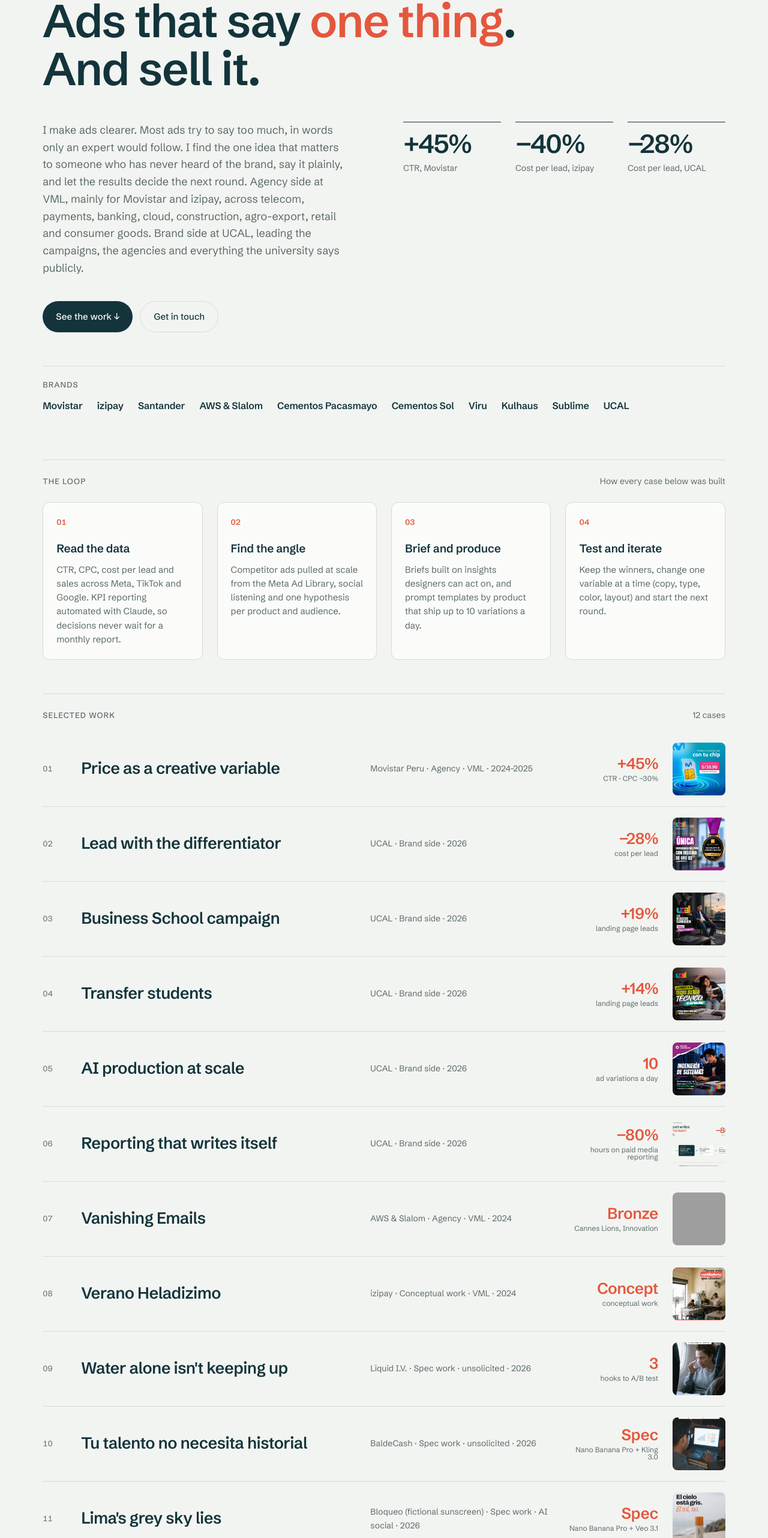
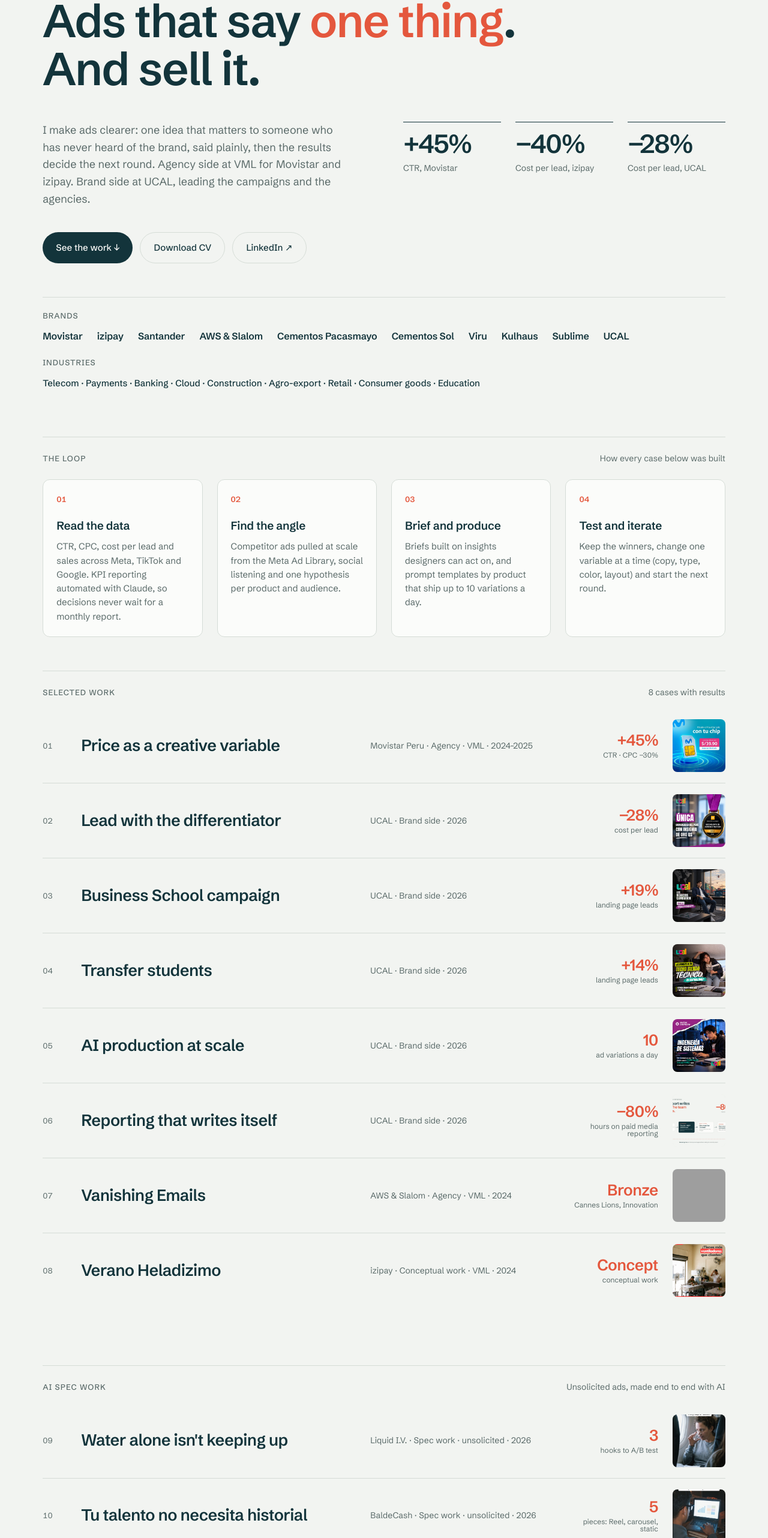
Before and after one commit to Elprisas98/sebastian-carrillo, a plain HTML site: page index.html in a window 1280 px wide. Shown: the part 236-2800 px from the top of the page at 60% size. Drawn offline with Linux system fonts and the light colour scheme; grey boxes are pictures that could not be loaded.

Commit message:
Recruiter pass: CV and LinkedIn buttons, shorter intro, industries line, concrete spec metrics, separate AI spec section
Co-Authored-By: Claude Opus 5.5 <noreply@anthropic.com>

```diff
--- a/app.js
+++ b/app.js
@@ -84,7 +84,7 @@ const CASES = [
     slug: "spec-baldecash",
     title: "Tu talento no necesita historial",
     client: "BaldeCash", side: "Spec work · unsolicited", year: "2026",
-    metric: "Spec", metricLabel: "Nano Banana Pro + Kling 3.0",
+    metric: "5", metricLabel: "pieces: Reel, carousel, static",
     thumb: "spec-baldecash-ugc",
     insight: "\"I have the talent. What I don't have is a credit history.\" Banks judge students on something they have not had the chance to build yet.",
     body: [
@@ -106,7 +106,7 @@ const CASES = [
     slug: "spec-bloqueo-ugc",
     title: "Lima's grey sky lies",
     client: "Bloqueo (fictional sunscreen)", side: "Spec work · AI social", year: "2026",
-    metric: "Spec", metricLabel: "Nano Banana Pro + Veo 3.1",
+    metric: "3", metricLabel: "pieces: 2 statics + UGC",
     thumb: "spec-bloqueo-product",
     insight: "In Lima, sunscreen feels like a summer thing. The grey sky still burns.",
     body: [
@@ -124,7 +124,7 @@ const CASES = [
     slug: "spec-casa-barrio",
     title: "45 m², no excuses",
     client: "Casa Barrio (fictional home store)", side: "Spec work · AI UGC", year: "2026",
-    metric: "Spec", metricLabel: "Nano Banana Pro + Veo 3.1",
+    metric: "17 s", metricLabel: "before-and-after UGC",
     thumb: "spec-casabarrio-ugc",
     insight: "Everyone in Lima complains their apartment is small. Usually the apartment is fine. The furniture is too big.",
     body: [
@@ -276,7 +276,7 @@ const ES = {
     mp4Captions: ["Gancho A: el vuelo", "Gancho B: la mañana después", "Gancho C: hot yoga"],
   },
   "spec-baldecash": {
-    side: "Trabajo especulativo · sin encargo", metric: "Spec",
+    side: "Trabajo especulativo · sin encargo", metric: "5", metricLabel: "piezas: Reel, carrusel y estático",
     insight: "\"Tengo el talento. Lo que no tengo es historial.\" El banco mide al estudiante por algo que todavía no tuvo oportunidad de construir.",
     body: [
       "Propuesta especulativa para BaldeCash, la fintech peruana que financia laptops a estudiantes sin historial crediticio ni garante. Su pauta habla de producto y precio; la oportunidad era llevar a los anuncios el argumento que solo ellos pueden usar.",
@@ -287,6 +287,7 @@ const ES = {
     captions: ["Carrusel 1/3: el meme", "Carrusel 2/3: la frase", "Carrusel 3/3: la oferta", "Estático: desde el cel vs. pantalla completa"],
   },
   "spec-bloqueo-ugc": {
+    metricLabel: "piezas: 2 estáticos + UGC",
     title: "El cielo gris de Lima miente", client: "Bloqueo (protector solar ficticio)", side: "Trabajo especulativo · social con IA",
     insight: "En Lima, el bloqueador parece cosa de verano. El cielo gris quema igual.",
     body: [
@@ -297,6 +298,7 @@ const ES = {
     captions: ["Pauta: producto", "Pauta: lifestyle"],
   },
   "spec-casa-barrio": {
+    metricLabel: "UGC de antes y después",
     title: "45 m², sin excusas", client: "Casa Barrio (tienda de hogar ficticia)", side: "Trabajo especulativo · UGC con IA",
     insight: "En Lima todos se quejan de que su depa es chico. Casi siempre el depa está bien. Los muebles son demasiado grandes.",
     body: [
@@ -360,7 +362,7 @@ const thumbSrc = (c) => c.thumbUrl || A(c.thumb);
 const thumbHtml = (c) => c.tile ? `<span class="thumb tile">${esc(c.tile)}</span>` : `<img class="thumb" src="${thumbSrc(c)}" alt="" loading="lazy">`;
 
 function workView() {
-  const rows = CASES.map(loc).map((c, i) => `
+  const row = (c, i) => `
     <li class="case-row">
       <a href="#/work/${c.slug}">
         <span class="num">${String(i + 1).padStart(2, "0")}</span>
@@ -369,7 +371,13 @@ function workView() {
         <span class="metric">${esc(c.metric)}<small>${esc(c.metricLabel)}</small></span>
         ${thumbHtml(c)}
       </a>
-    </li>`).join("");
+    </li>`;
+  const all = CASES.map(loc);
+  const isSpec = (c) => c.slug.startsWith("spec-");
+  const real = all.filter((c) => !isSpec(c));
+  const spec = all.filter(isSpec);
+  const rows = real.map((c, i) => row(c, i)).join("");
+  const specRows = spec.map((c, i) => row(c, real.length + i)).join("");
 
   return `
     <section class="view">
@@ -378,8 +386,8 @@ function workView() {
         <h1 class="display">${T("Ads that say <em>one thing</em>. And sell it.", "Anuncios que dicen <em>una sola cosa</em>. Y la venden.")}</h1>
         <div class="hero-grid">
           <p>${T(
-            "I make ads clearer. Most ads try to say too much, in words only an expert would follow. I find the one idea that matters to someone who has never heard of the brand, say it plainly, and let the results decide the next round. Agency side at VML, mainly for Movistar and izipay, across telecom, payments, banking, cloud, construction, agro-export, retail and consumer goods. Brand side at UCAL, leading the campaigns, the agencies and everything the university says publicly.",
-            "Hago anuncios más claros. La mayoría intenta decir demasiado, con palabras que solo entendería un experto. Busco la idea que le importa a alguien que nunca oyó de la marca, la digo simple y dejo que los resultados decidan la siguiente ronda. En agencia, en VML, principalmente para Movistar e izipay, en telecomunicaciones, pagos, banca, nube, construcción, agroexportación, retail y consumo masivo. En marca, en UCAL, a cargo de las campañas, las agencias y todo lo que la universidad dice en público.")}</p>
+            "I make ads clearer: one idea that matters to someone who has never heard of the brand, said plainly, then the results decide the next round. Agency side at VML for Movistar and izipay. Brand side at UCAL, leading the campaigns and the agencies.",
+            "Hago anuncios más claros: una idea que le importe a alguien que nunca oyó de la marca, dicha simple, y que los resultados decidan la siguiente ronda. En agencia, en VML, para Movistar e izipay. En marca, en UCAL, a cargo de las campañas y las agencias.")}</p>
           <div class="stats">
             <div class="stat"><b>+45%</b><span>CTR, Movistar</span></div>
             <div class="stat"><b>−40%</b><span>${T("Cost per lead, izipay", "Costo por lead, izipay")}</span></div>
@@ -388,9 +396,11 @@ function workView() {
         </div>
         <div class="actions">
           <a class="btn btn-primary" href="#cases" data-scroll="cases">${T("See the work ↓", "Ver el trabajo ↓")}</a>
-          <a class="btn btn-ghost" href="#/contact">${T("Get in touch", "Conversemos")}</a>
+          <a class="btn btn-ghost" href="assets/cv-sebastian-carrillo-brake.pdf" target="_blank" rel="noopener">${T("Download CV", "Descargar CV")}</a>
+          <a class="btn btn-ghost" href="https://www.linkedin.com/in/sebastian-carrillo-brake-a62b37145" target="_blank" rel="noopener">LinkedIn ↗</a>
         </div>
         <div class="brands"><span>${T("Brands", "Marcas")}</span><ul>${["Movistar", "izipay", "Santander", "AWS &amp; Slalom", "Cementos Pacasmayo", "Cementos Sol", "Viru", "Kulhaus", "Sublime", "UCAL"].map((b) => `<li>${b}</li>`).join("")}</ul></div>
+        <div class="brands"><span>${T("Industries", "Industrias")}</span><p class="industries">${T("Telecom · Payments · Banking · Cloud · Construction · Agro-export · Retail · Consumer goods · Education", "Telecomunicaciones · Pagos · Banca · Nube · Construcción · Agroexportación · Retail · Consumo masivo · Educación")}</p></div>
       </div>
       <section class="process" aria-label="${T("How the work gets done", "Cómo se hace el trabajo")}">
         <div class="section-head"><h2>${T("The loop", "El ciclo")}</h2><span>${T("How every case below was built", "Cómo se construyó cada caso")}</span></div>
@@ -409,8 +419,10 @@ function workView() {
             "Se quedan los ganadores, se cambia una variable a la vez (copy, tipografía, color, layout) y empieza la siguiente ronda.")}</p></li>
         </ol>
       </section>
-      <div class="section-head" id="cases"><h2 class="display">${T("Selected work", "Trabajo seleccionado")}</h2><span>${CASES.length} ${T("cases", "casos")}</span></div>
+      <div class="section-head" id="cases"><h2 class="display">${T("Selected work", "Trabajo seleccionado")}</h2><span>${real.length} ${T("cases with results", "casos con resultados")}</span></div>
       <ul class="case-list">${rows}</ul>
+      <div class="section-head spec-head"><h2 class="display">${T("AI spec work", "Trabajo especulativo con IA")}</h2><span>${T("Unsolicited ads, made end to end with AI", "Anuncios sin encargo, hechos de principio a fin con IA")}</span></div>
+      <ul class="case-list">${specRows}</ul>
     </section>`;
 }
 
--- a/styles.css
+++ b/styles.css
@@ -88,6 +88,9 @@ main { max-width: var(--max); margin: 0 auto; padding: 0 var(--gutter); min-heig
 .brands span { flex-basis: 100%; font-size: 13px; font-weight: 500; letter-spacing: .08em; text-transform: uppercase; color: var(--muted); }
 .brands ul { list-style: none; display: flex; flex-wrap: wrap; gap: 8px 24px; margin: 0; padding: 0; }
 .brands li { font-weight: 600; font-size: 16px; letter-spacing: -0.01em; color: var(--petrol); }
+.brands + .brands { margin-top: 20px; padding-top: 0; border-top: 0; }
+.industries { margin: 0; font-weight: 500; font-size: 15px; color: var(--petrol); }
+.spec-head { margin-top: 72px; }
 .process { padding-bottom: 56px; }
 .steps { list-style: none; counter-reset: step; display: grid; grid-template-columns: repeat(4, 1fr); gap: 24px; margin: 8px 0 0; padding: 0; }
 .steps li { counter-increment: step; background: var(--white); border: 1px solid var(--rule); border-radius: 12px; padding: 22px; }
```
Also changed, not shown: 1 other file.
